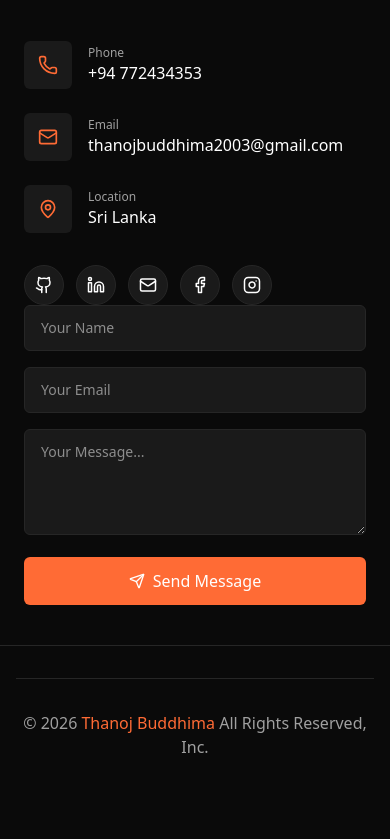
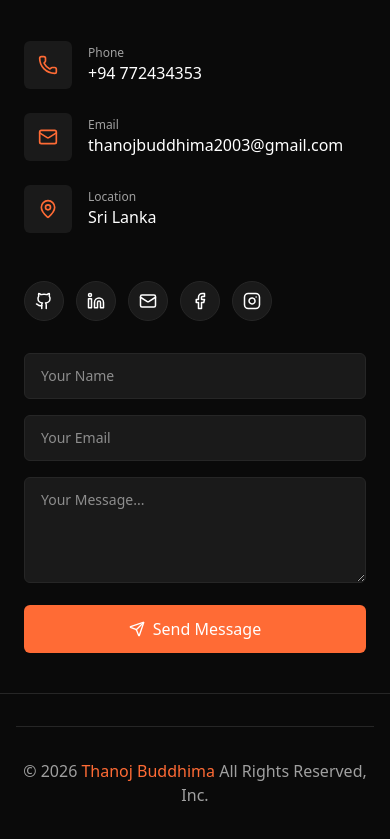
Before and after one commit to ThanojBuddhima/ThanojBuddhima.github.io, a React (Vite) app: page / in a window 390 px wide. Shown: the part 2773-3612 px from the top of the page. Built offline with nearby package versions, Linux system fonts and the light colour scheme.

Commit message:
Fixed mobile spacing in Contact section with physical spacer

```diff
--- a/src/components/Contact.tsx
+++ b/src/components/Contact.tsx
@@ -80,8 +80,8 @@ export function Contact() {
               </div>
             </div>
 
-            <div>
-              <div className="flex gap-3">
+            <div className="mt-4 mb-8 lg:my-0">
+              <div className="flex flex-wrap gap-3">
                 {[
                   { icon: Github, href: "https://github.com/ThanojBuddhima" },
                   { icon: Linkedin, href: "https://www.linkedin.com/in/thanojbuddhima" },
@@ -103,6 +103,9 @@ export function Contact() {
                 ))}
               </div>
             </div>
+
+            {/* Mobile Spacer */}
+            <div className="h-[80px] lg:hidden"></div>
           </motion.div>
 
           {/* Right Column: Contact Form */}
```
Also changed, not shown: 3 other files (tests, documents, lock files or other folders).
